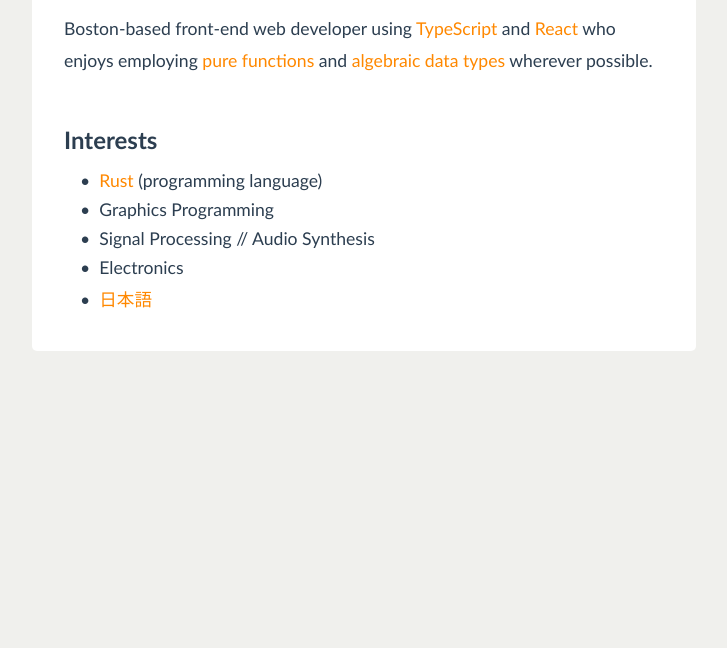
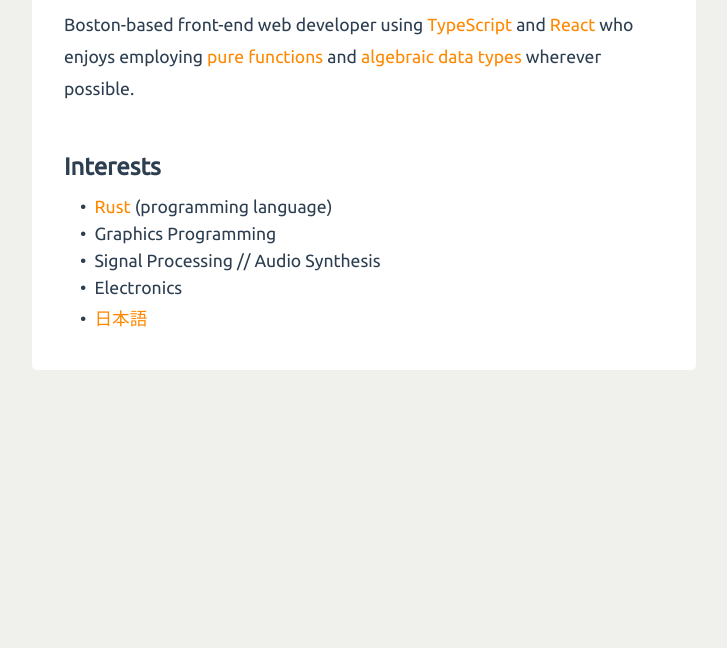
Before and after one commit to zachstone/zachstone.github.io, a plain HTML site: page index.html in a window 1280 px wide. Shown: the part 152-800 px from the top of the page, without its empty margins (0-727 px from the left). Drawn offline with Linux system fonts and the light colour scheme.

Commit message:
Add Ubuntu font import

```diff
--- a/style.css
+++ b/style.css
@@ -1,3 +1,5 @@
+@import url("https://fonts.googleapis.com/css?family=Ubuntu");
+
 :root {
     --accent-color: #f80;
     --accent-shadow: #f40;
```
